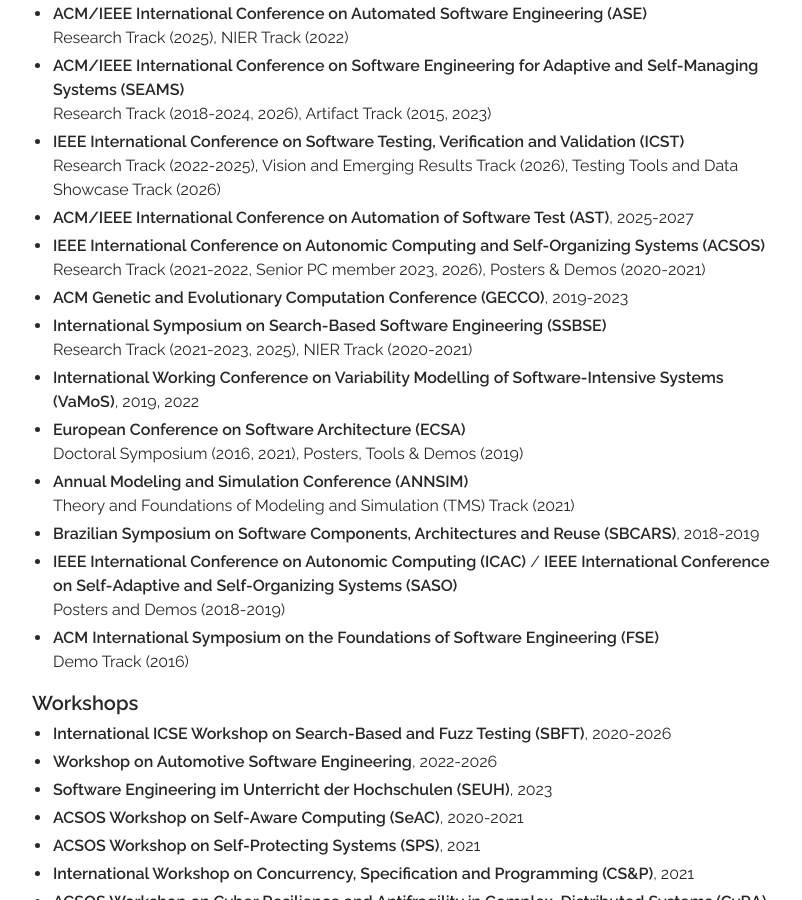
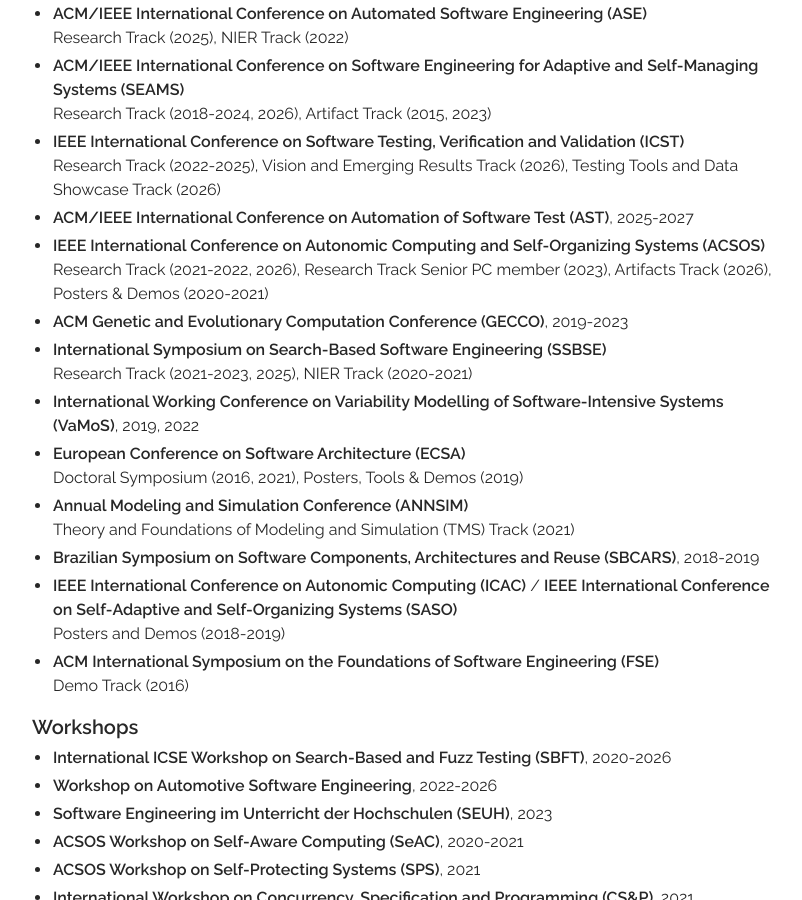
Before and after one commit to thomas-vogel/thomas-vogel.github.io, a Jekyll site: the page built from _pages/activities.md, in a window 1280 px wide and 900 px high, scrolled down 3124 px. Shown: the whole window, without its empty margins (233-1035 px from the left). Built offline with Jekyll 4.4.1, drawn with Linux system fonts in a browser that asks for light colours; nearby versions of some CDN libraries.

Commit message:
Add PC ACSOS'26 Artifacts.

```diff
--- a/_pages/activities.md
+++ b/_pages/activities.md
@@ -94,7 +94,7 @@
 * **ACM/IEEE International Conference on Software Engineering for Adaptive and Self-Managing Systems (SEAMS)** <br/> Research Track (2018-2024, 2026), Artifact Track (2015, 2023)
 * **IEEE International Conference on Software Testing, Verification and Validation (ICST)** <br/> Research Track (2022-2025), Vision and Emerging Results Track (2026), Testing Tools and Data Showcase Track (2026)
 * **ACM/IEEE International Conference on Automation of Software Test (AST)**, 2025-2027
-* **IEEE International Conference on Autonomic Computing and Self-Organizing Systems (ACSOS)** <br/> Research Track (2021-2022, Senior PC member 2023, 2026), Posters & Demos (2020-2021)
+* **IEEE International Conference on Autonomic Computing and Self-Organizing Systems (ACSOS)** <br/> Research Track (2021-2022, 2026), Research Track Senior PC member (2023), Artifacts Track (2026), Posters & Demos (2020-2021)
 * **ACM Genetic and Evolutionary Computation Conference (GECCO)**, 2019-2023
 * **International Symposium on Search-Based Software Engineering (SSBSE)** <br/> Research Track (2021-2023, 2025), NIER Track (2020-2021)
 * **International Working Conference on Variability Modelling of Software-Intensive Systems (VaMoS)**, 2019, 2022
```
